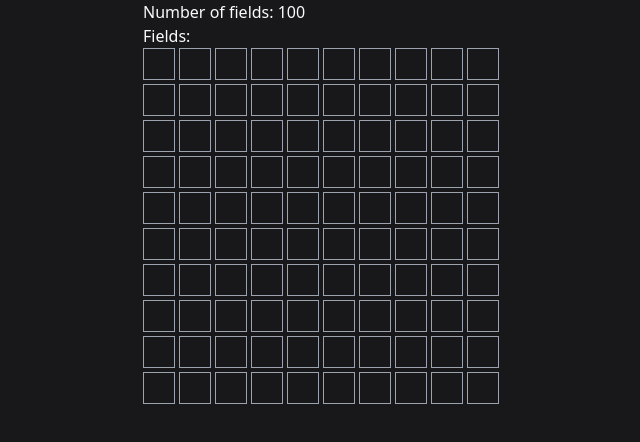
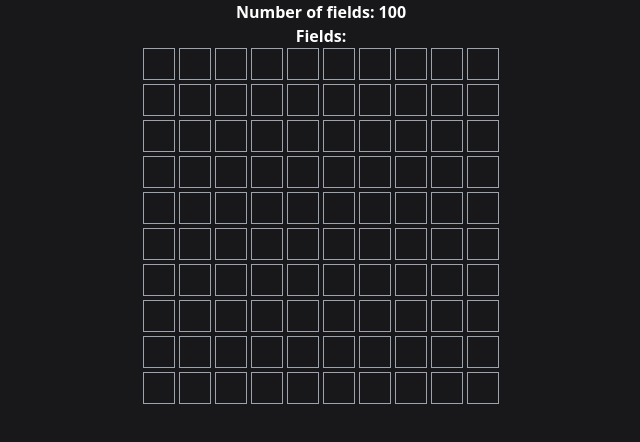
Before and after one commit to timii/pathfinder, a SvelteKit app: page / in a window 1280 px wide. Shown: the top 442 px of the page, without its empty margins (319-959 px from the left). Built offline with nearby package versions, Linux system fonts and the light colour scheme.

Commit message:
refactor: styles to be inline

```diff
--- a/src/routes/+page.svelte
+++ b/src/routes/+page.svelte
@@ -21,29 +21,25 @@
     console.log("fields:", fields, typeof fields, "row:", row, typeof fields[0])
 </script>
 
-    <div>Number of fields: {numOfFields}</div>
+
+<main class="flex flex-col items-center text-white bg-zinc-900 h-screen font-sans font-lg font-semibold">
+
+<div>Number of fields: {numOfFields}</div>
 
 <h2>Fields:</h2>
-<div class="fields-container flex gap-1">
+<div class="flex gap-1">
 
 {#each fields as row, i}
-    <div class="row flex flex-col gap-1">
+    <div class="flex flex-col gap-1">
 
     {#each row as col, j}
-        <!-- <div class="field">field ({i})</div> -->
         <div class="field hover:cursor-pointer w-8 h-8 border-solid border-gray-400 border"></div>
     {/each}
     </div>
 {/each}
 </div>
+</main>
 
 
 <style lang="postcss">
-    :global(html) {
-        background-color: theme(colors.zinc.900);
-        color: theme(colors.neutral.50);
-        display: flex;
-        flex-direction: column;
-        align-items: center;
-    }
 </style>
```
